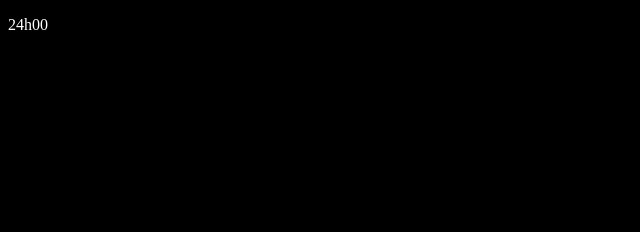
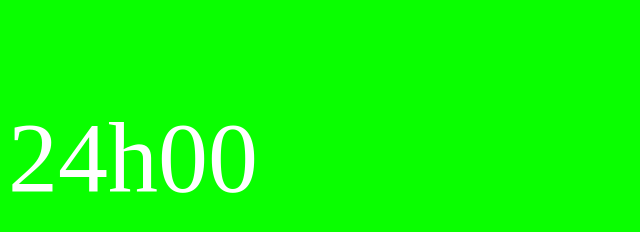
Before and after one commit to Pierre667G/horloge, a plain HTML site: page index.html in a window 1280 px wide. Shown: the whole page, without its empty margins (0-640 px from the left). Drawn offline with Linux system fonts and the light colour scheme.

Commit message:
add font size to p

```diff
--- a/css/style.css
+++ b/css/style.css
@@ -1,7 +1,8 @@
 p{
     color : white ;
+    font-size: 100px;
 }
 
 body{
-    background-color: black;
+    background-color: rgb(9, 255, 0);
 }
```
